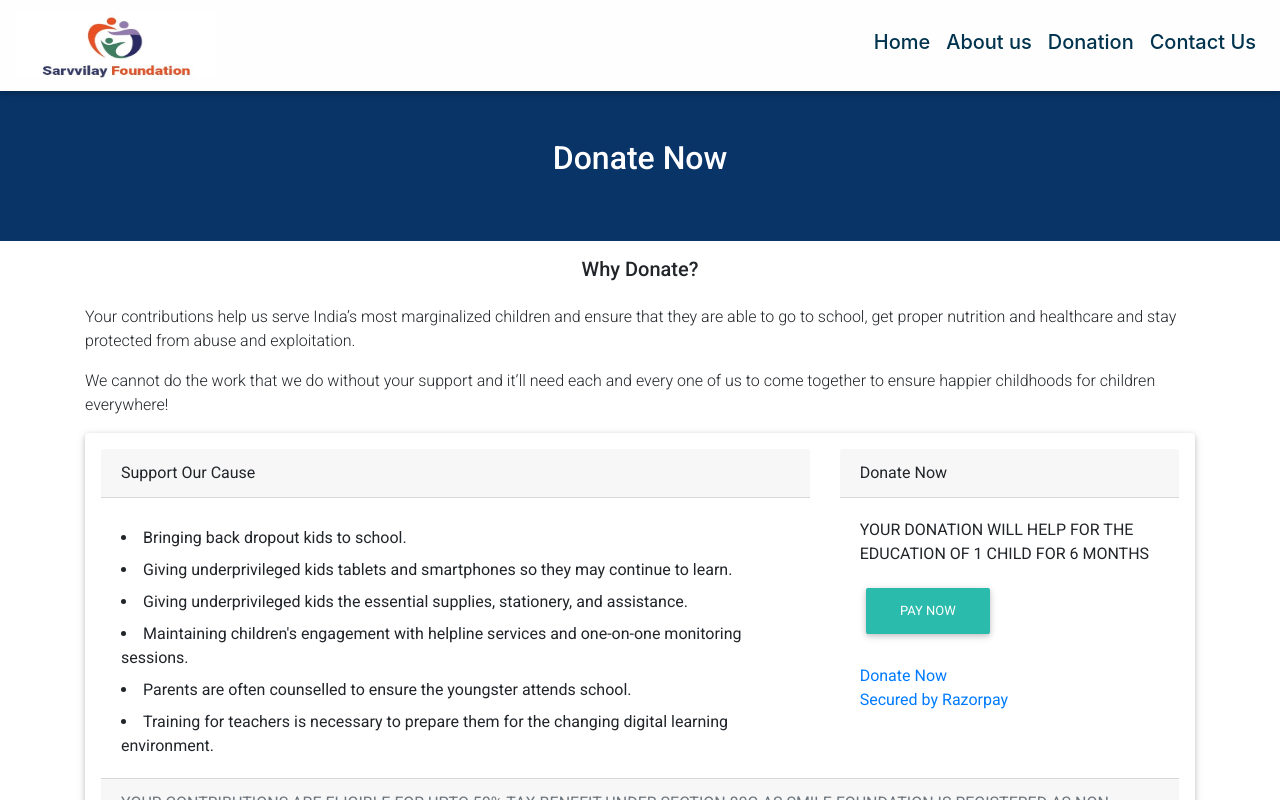
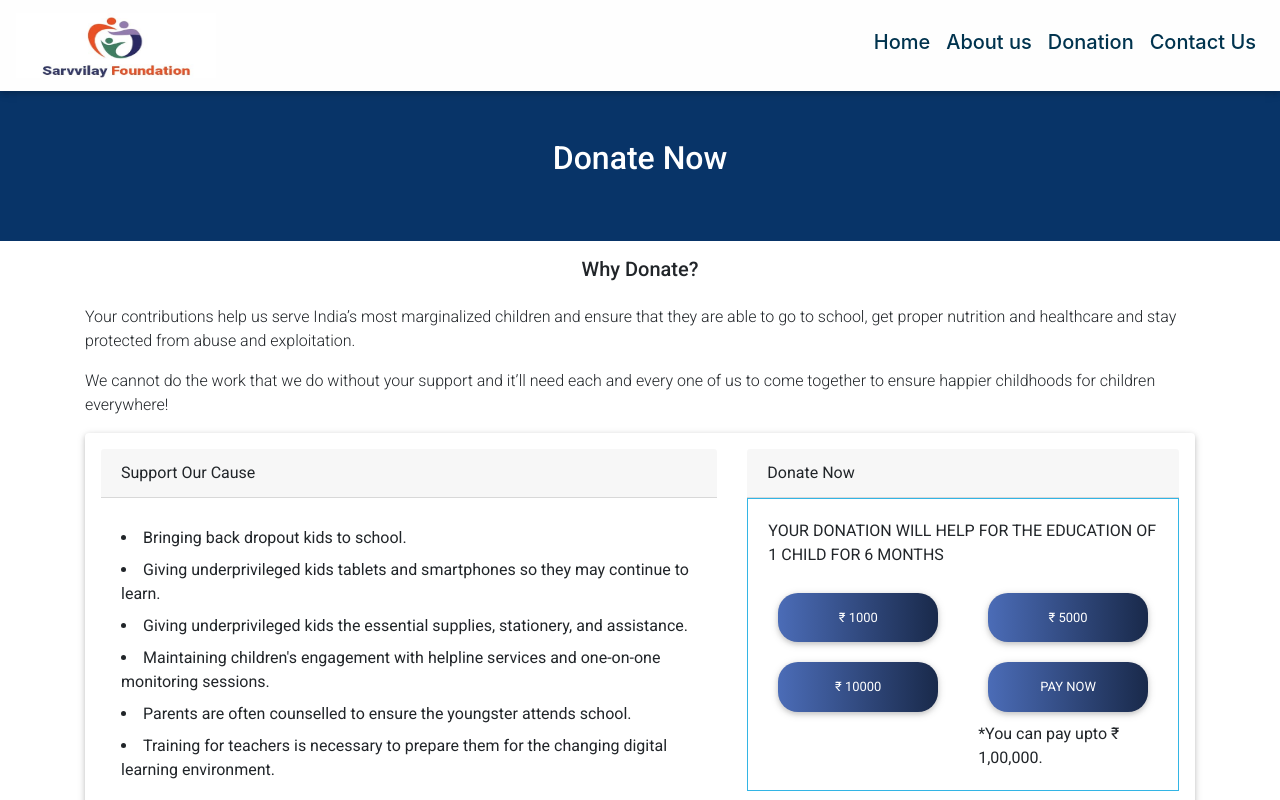
Before and after one commit to raimukul/sarvvilay.in, a React (Create React App) app: page /donate in a window 1280 px wide. Shown: the top 800 px of the page. Built offline with nearby package versions, Linux system fonts and the light colour scheme; a web font is replaced by a local one.

Commit message:
payment added

```diff
--- a/src/components/donation/Donation.css
+++ b/src/components/donation/Donation.css
@@ -28,3 +28,30 @@
     width: 100px;
     height: 100px;
 }
+.bg-donation{
+    background-image: url(../images/4877806.jpg);
+    background-repeat: no-repeat;
+    background-size: cover;
+    background-position: center center;
+}
+/* button */
+
+.btn-grad-pay {
+    background-image: linear-gradient(to right, #4b6cb7 0%, #182848  51%, #4b6cb7  100%)!important;
+    margin: 10px!important;
+    padding: 15px 45px!important;
+    text-align: center!important;
+    text-transform: uppercase!important;
+    transition: 0.5s;
+    background-size: 200% auto!important;
+    color: white!important;
+    box-shadow: 0 0 20px #eee;
+    border-radius: 20px!important;
+    display: block!important;
+  }
+
+  .btn-grad-pay:hover {
+    background-position: right center!important; /* change the direction of the change here */
+    color: #fff!important;
+    text-decoration: none!important;
+  }
--- a/src/components/donation/Donation.jsx
+++ b/src/components/donation/Donation.jsx
@@ -21,9 +21,9 @@ export default function Donation() {
           each and every one of us to come together to ensure happier childhoods
           for children everywhere!
         </p>
-        <Card className="p-3">
+        <Card className="p-3 ">
           <Row>
-            <Col md="8">
+            <Col md="7">
               <Card.Header>Support Our Cause</Card.Header>
               <Card.Body>
                 <li className="pt-2">Bringing back dropout kids to school.</li>
@@ -49,75 +49,86 @@ export default function Donation() {
                 </li>
               </Card.Body>
             </Col>
-            <Col md="4">
+            <Col md="5" className="">
               <Card.Header>Donate Now</Card.Header>
-              <Card.Body>
+              <Card.Body className="border border-info m-auto justify-content-center">
                 <p>
                   YOUR DONATION WILL HELP FOR THE EDUCATION OF 1 CHILD FOR 6
                   MONTHS
                 </p>
+                <Row>
+                  <Col>
                     <form>
                       <script
                         src="https://checkout.razorpay.com/v1/payment-button.js"
                         data-payment_button_id="pl_K2Nz3WfWBFAV9b"
                         async=""
+                      ></script>
+                      <MDBBtn
+                        className="btn-grad-pay"
+                        href="https://razorpay.com/payment-button/pl_K2lFnVNeRtpSZP/view/?utm_source=payment_button&utm_medium=button&utm_campaign=payment_button"
                       >
-                    {" "}
-                  </script>
-                  <MDBBtn href="https://razorpay.com/payment-button/pl_K2Nz3WfWBFAV9b/view/?utm_source=payment_button&amp;utm_medium=button&amp;utm_campaign=payment_button">
-                    Pay Now
+                        ₹ 1000
                       </MDBBtn>
                     </form>
+                  </Col>
+                  <Col>
                     <form>
                       <script
                         src="https://checkout.razorpay.com/v1/payment-button.js"
                         data-payment_button_id="pl_K2Nz3WfWBFAV9b"
                         async=""
+                      ></script>
+                      <MDBBtn
+                        className="btn-grad-pay"
+                        href="https://razorpay.com/payment-button/pl_K2laRuVZ0kTPA8/view/?utm_source=payment_button&utm_medium=button&utm_campaign=payment_button"
                       >
-                  </script>
-                  <span class="razorpay-payment-button svelte-ohbfj8">
-                    <a
-                      href="https://razorpay.com/payment-button/pl_K2Nz3WfWBFAV9b/view/?utm_source=payment_button&amp;utm_medium=button&amp;utm_campaign=payment_button"
-                      type="submit"
-                      class="PaymentButton PaymentButton--dark PaymentButton--rzpTheme PaymentButton--rzp-dark-standard svelte-ekc7fv"
+                        ₹ 5000
+                      </MDBBtn>
+                    </form>
+                  </Col>
+                </Row>
+                <Row>
+                  <Col>
+                    <form>
+                      <script
+                        src="https://checkout.razorpay.com/v1/payment-button.js"
+                        data-payment_button_id="pl_K2Nz3WfWBFAV9b"
+                        async=""
+                      ></script>
+                      <MDBBtn
+                        className="btn-grad-pay"
+                        href="https://razorpay.com/payment-button/pl_K2lcHmTITkGZC9/view/?utm_source=payment_button&utm_medium=button&utm_campaign=payment_button"
                       >
-                      <svg
-                        width="18"
-                        height="20"
-                        viewBox="0 0 18 20"
-                        fill="none"
-                        xmlns="http://www.w3.org/2000/svg"
-                        class="svelte-ekc7fv"
+                        ₹ 10000
+                      </MDBBtn>
+                    </form>
+                  </Col>
+                  <Col>
+                    <form>
+                      <script
+                        src="https://checkout.razorpay.com/v1/payment-button.js"
+                        data-payment_button_id="pl_K2Nz3WfWBFAV9b"
+                        async=""
+                      ></script>
+
+                      <MDBBtn
+                        className="btn-grad-pay"
+                        href="https://razorpay.com/payment-button/pl_K2le2xi0zb4kjN/view/?utm_source=payment_button&utm_medium=button&utm_campaign=payment_button"
                       >
-                        <path
-                          d="M7.077 6.476l-.988 3.569 5.65-3.589-3.695 13.54 3.752.004 5.457-20L7.077 6.476z"
-                          fill="#fff"
-                          class="svelte-ekc7fv"
-                        ></path>
-                        <path
-                          d="M1.455 14.308L0 20h7.202L10.149 8.42l-8.694 5.887z"
-                          fill="#fff"
-                          class="svelte-ekc7fv"
-                        ></path>
-                      </svg>{" "}
-                      <div class="PaymentButton-contents svelte-ekc7fv">
-                        <span class="PaymentButton-text svelte-ekc7fv">
-                          Donate Now
-                        </span>{" "}
-                        <div class="PaymentButton-securedBy svelte-ekc7fv">
-                          Secured by Razorpay
-                        </div>
-                      </div>
-                    </a>
-                  </span>
+                        Pay Now
+                      </MDBBtn>
+                      *You can pay upto ₹ 1,00,000.
                     </form>
+                  </Col>
+                </Row>
               </Card.Body>
             </Col>
           </Row>
           <Card.Footer className="text-muted">
             YOUR CONTRIBUTIONS ARE ELIGIBLE FOR UPTO 50% TAX BENEFIT UNDER
             SECTION 80G AS SMILE FOUNDATION IS REGISTERED AS NON PROFIT
-            ORGANIZATION" PAN: AACTS7973G | 80G NUMBER: AACTS7973GF20210
+            ORGANIZATION" PAN: ABDCS7556C | 80G NUMBER: ABDCS7556CE20215
           </Card.Footer>
         </Card>
         <Card className="p-3">
```
Also changed, not shown: src/components/images/4877806.jpg (added). Lines whose indentation alone changed are shown as unchanged.
